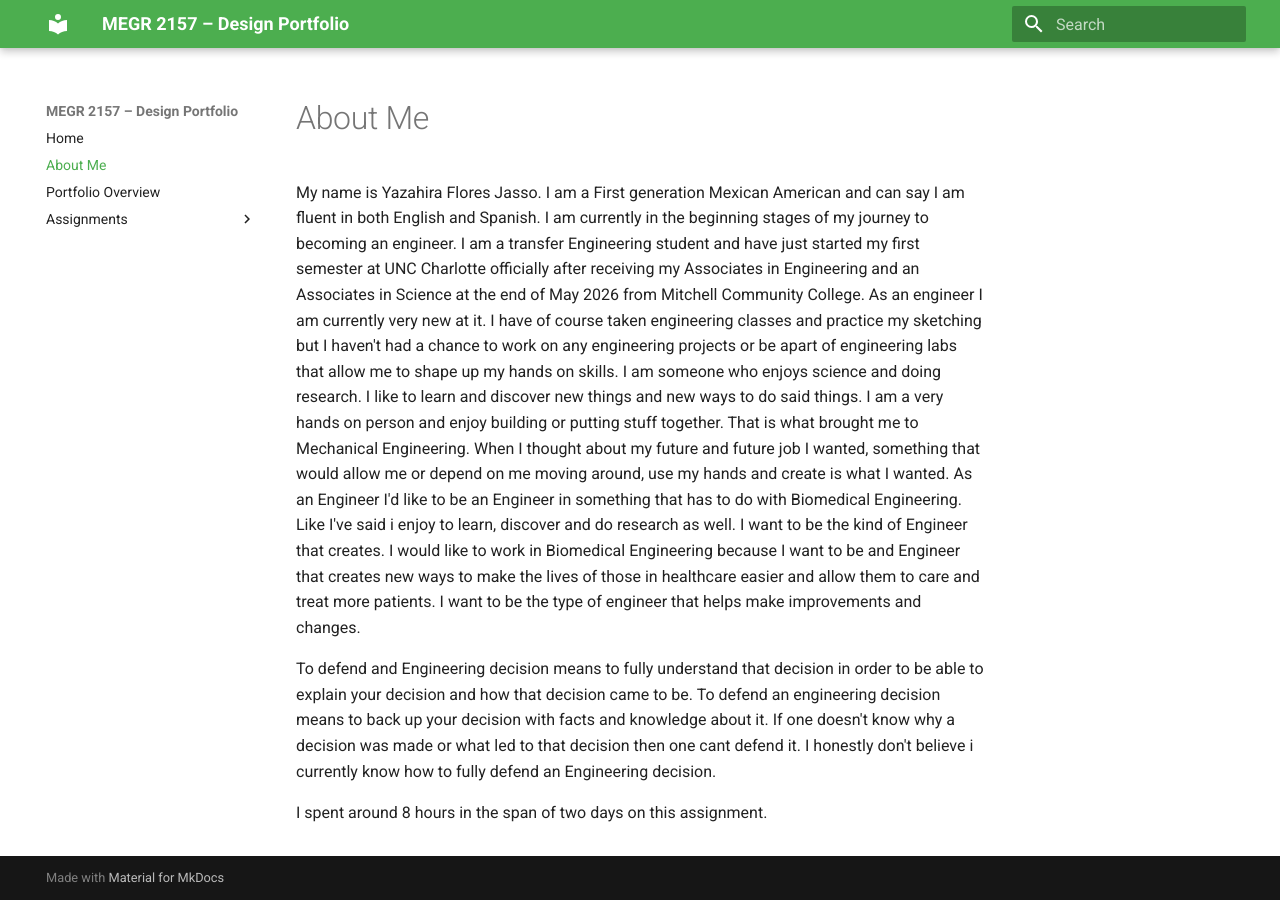
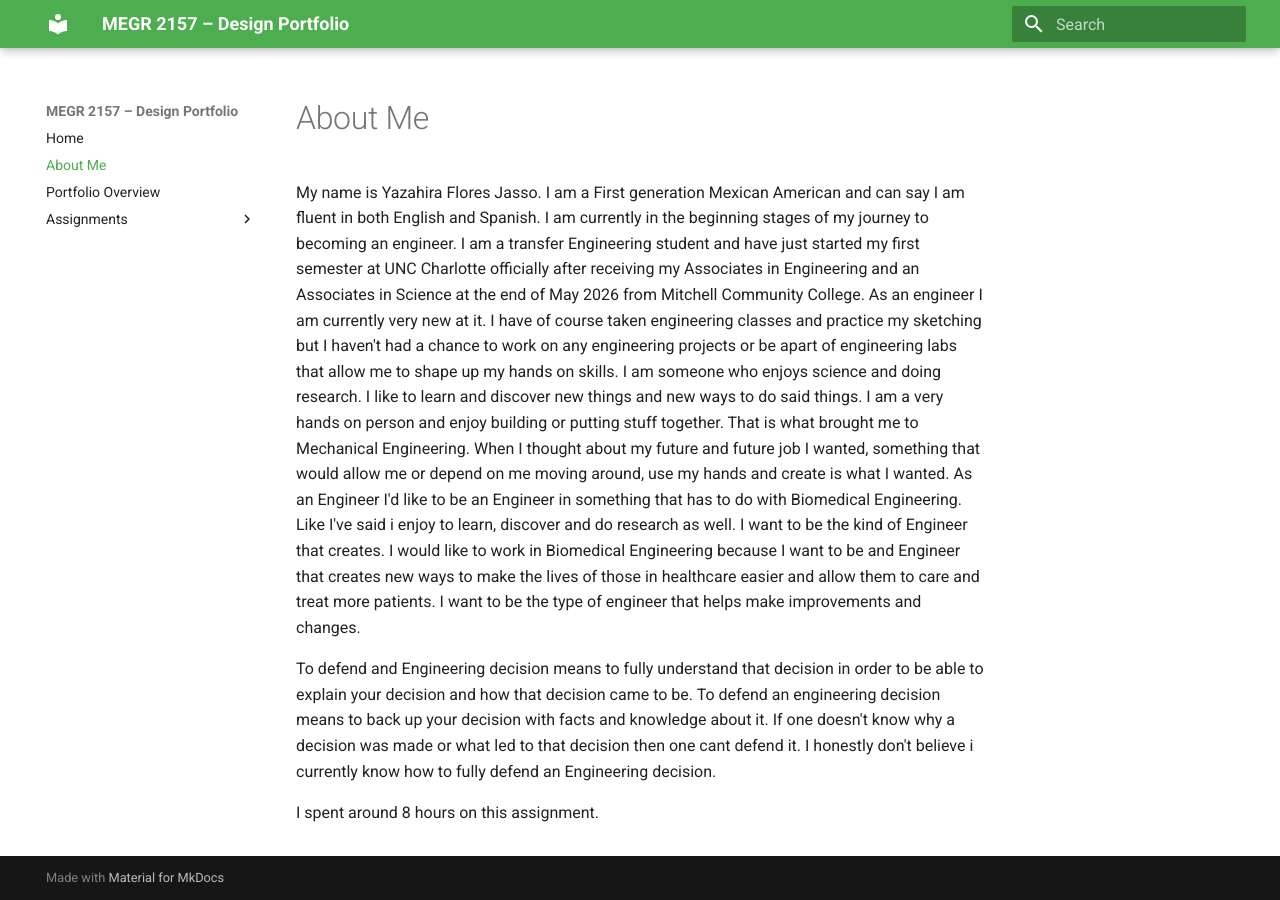
Before and after one commit to yazii03/megr2157-portfolio, an MkDocs documentation site: the page built from docs/aboutme/index.md, in a window 1280 px wide. Built offline with MkDocs 1.6.1 and Material for MkDocs 9.7.7, drawn with Linux system fonts in a browser that asks for light colours.

```diff
--- a/docs/aboutme/index.md
+++ b/docs/aboutme/index.md
@@ -4,4 +4,4 @@ My name is Yazahira Flores Jasso. I am a First generation Mexican American and c
 
 To defend and Engineering decision means to fully understand that decision in order to be able to explain your decision and how that decision came to be. To defend an engineering decision means to back up your decision with facts and knowledge about it. If one doesn't know why a decision was made or what led to that decision then one cant defend it. I honestly don't believe i currently know how to fully defend an Engineering decision.
 
-I spent around 8 hours in the span of two days on this assignment.
+I spent around 8 hours on this assignment.
```
